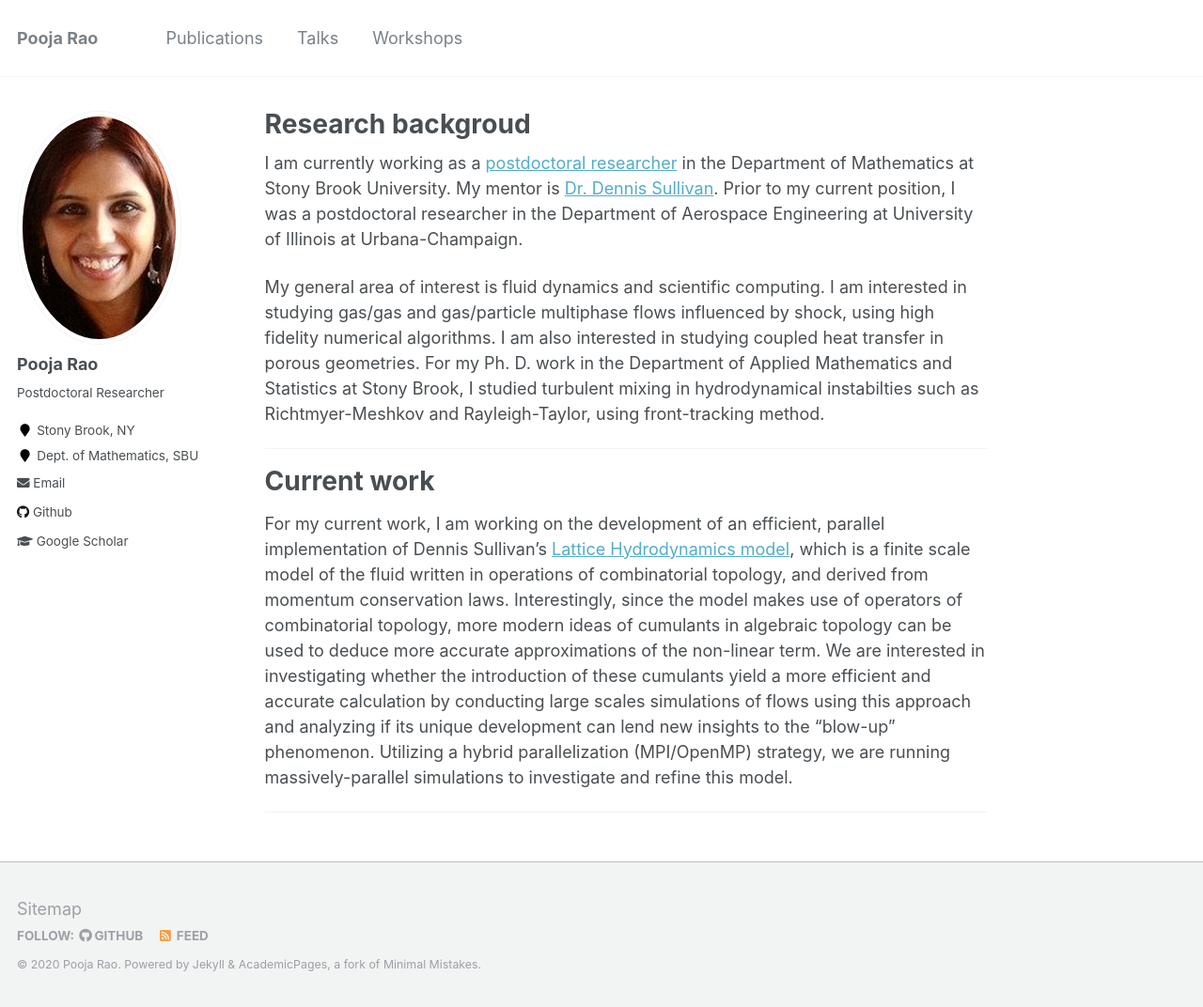
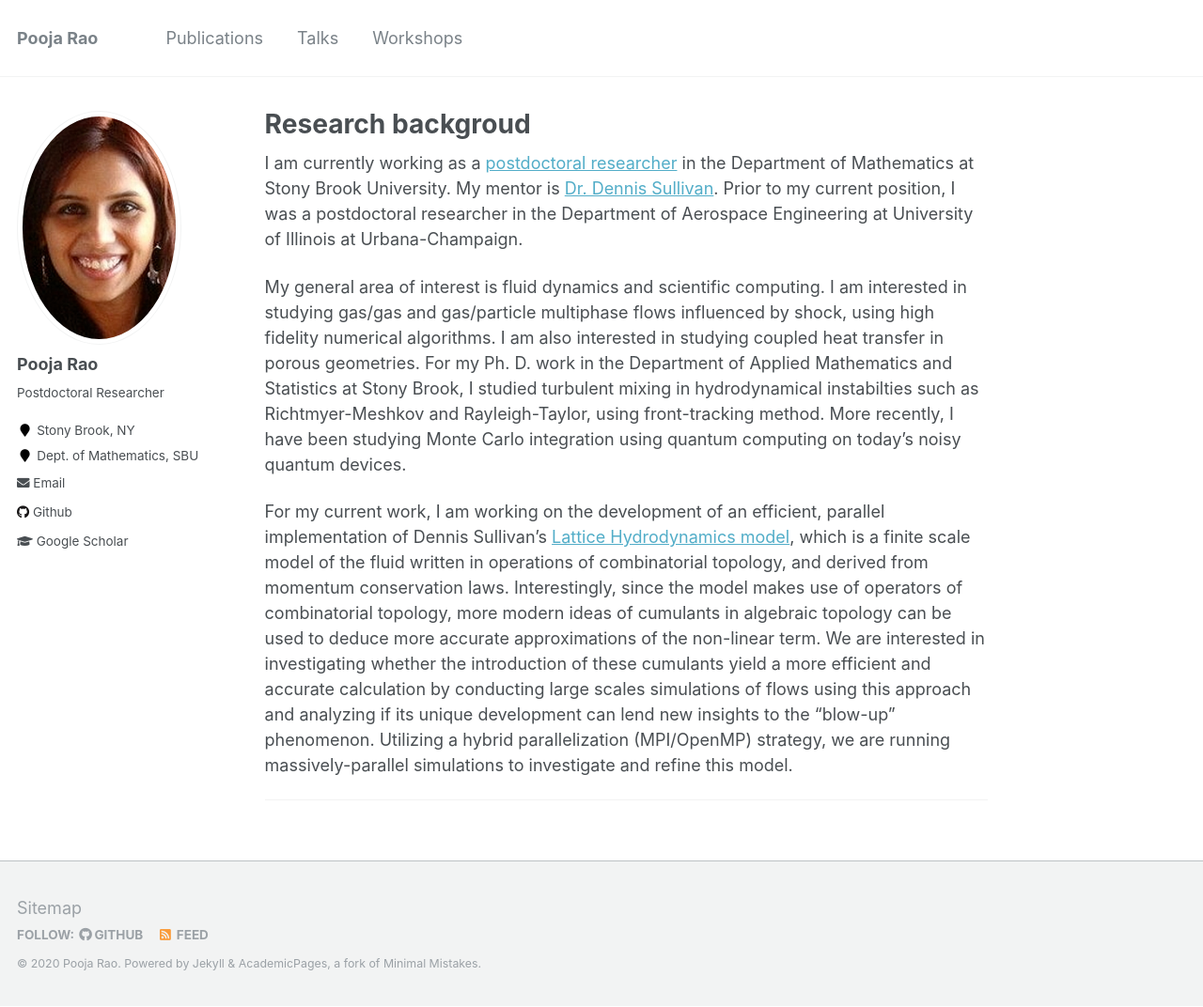
Before and after one commit to poojarao8/poojarao8.github.io, a Jekyll site: the page built from _pages/about.md, in a window 1280 px wide and 1072 px high. Shown: the whole window at 94% size. Built offline with Jekyll 4.4.1, drawn with Linux system fonts in a browser that asks for light colours.

Commit message:
Added the qc blurb.

```diff
--- a/_pages/about.md
+++ b/_pages/about.md
@@ -10,10 +10,7 @@ redirect_from:
 
 I am currently working as a [postdoctoral researcher](http://www.math.stonybrook.edu/cards/raopooja.html) in the Department of Mathematics at Stony Brook University. My mentor is [Dr. Dennis Sullivan](http://www.math.stonybrook.edu/~dennis/). Prior to my current position, I was a postdoctoral researcher in the Department of Aerospace Engineering at University of Illinois at Urbana-Champaign.
 
-My general area of interest is fluid dynamics and scientific computing. I am interested in studying gas/gas and gas/particle multiphase flows influenced by shock, using high fidelity numerical algorithms. I am also interested in studying coupled heat transfer in porous geometries. For my Ph. D. work in the Department of Applied Mathematics and Statistics at Stony Brook, I studied turbulent mixing in hydrodynamical instabilties such as Richtmyer-Meshkov and Rayleigh-Taylor, using front-tracking method.
-
----
-# Current work
+My general area of interest is fluid dynamics and scientific computing. I am interested in studying gas/gas and gas/particle multiphase flows influenced by shock, using high fidelity numerical algorithms. I am also interested in studying coupled heat transfer in porous geometries. For my Ph. D. work in the Department of Applied Mathematics and Statistics at Stony Brook, I studied turbulent mixing in hydrodynamical instabilties such as Richtmyer-Meshkov and Rayleigh-Taylor, using front-tracking method. More recently, I have been studying Monte Carlo integration using quantum computing on today's noisy quantum devices.
 
 
 For my current work, I am working on the development of an efficient, parallel implementation of Dennis Sullivan's [Lattice Hydrodynamics model](https://arxiv.org/abs/1811.00086), which is a finite scale model of the fluid written in operations of combinatorial topology, and derived from momentum conservation laws. Interestingly, since the model makes use of operators of combinatorial topology, more modern ideas of cumulants in algebraic topology can be used to deduce more accurate approximations of the non-linear term. We are interested in investigating whether the introduction of these cumulants yield a more efficient and accurate calculation by conducting large scales simulations of flows using this approach and analyzing if its unique development can lend new insights to the “blow-up” phenomenon. Utilizing a hybrid parallelization (MPI/OpenMP) strategy, we are running massively-parallel simulations to investigate and refine this model.
```
